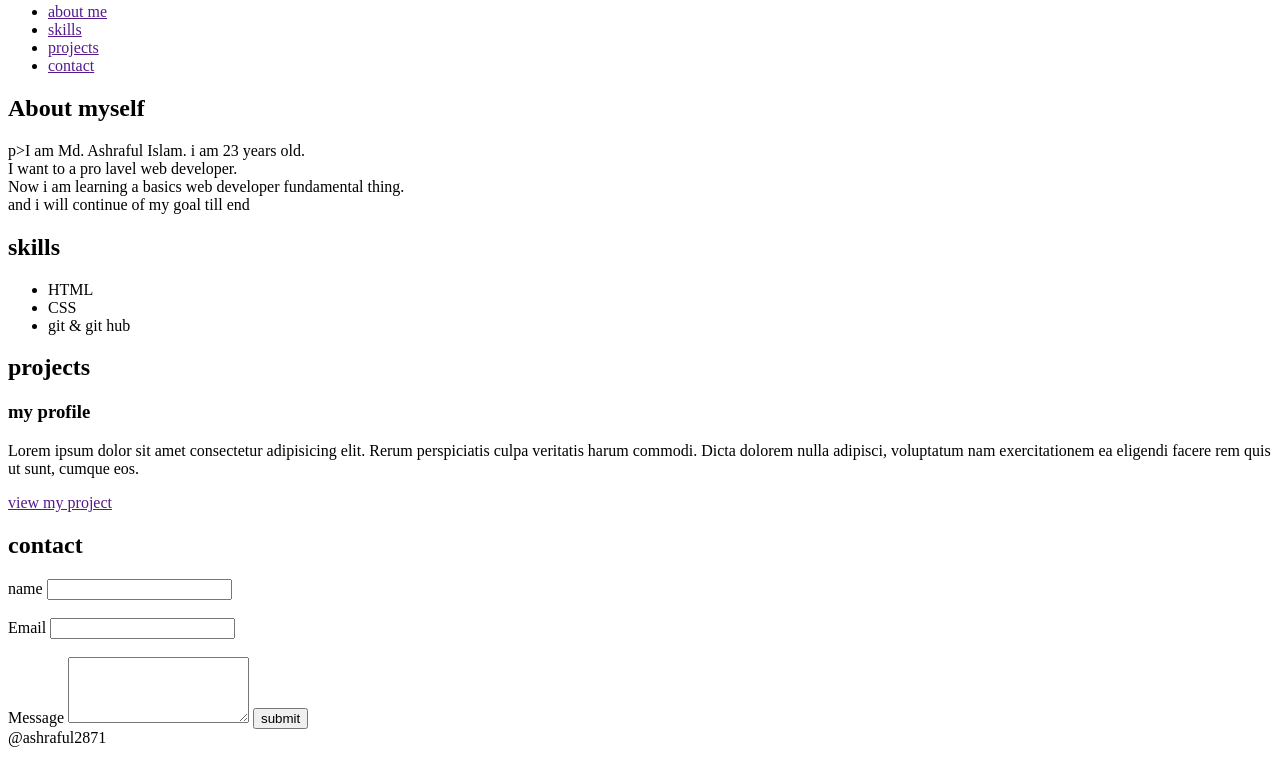
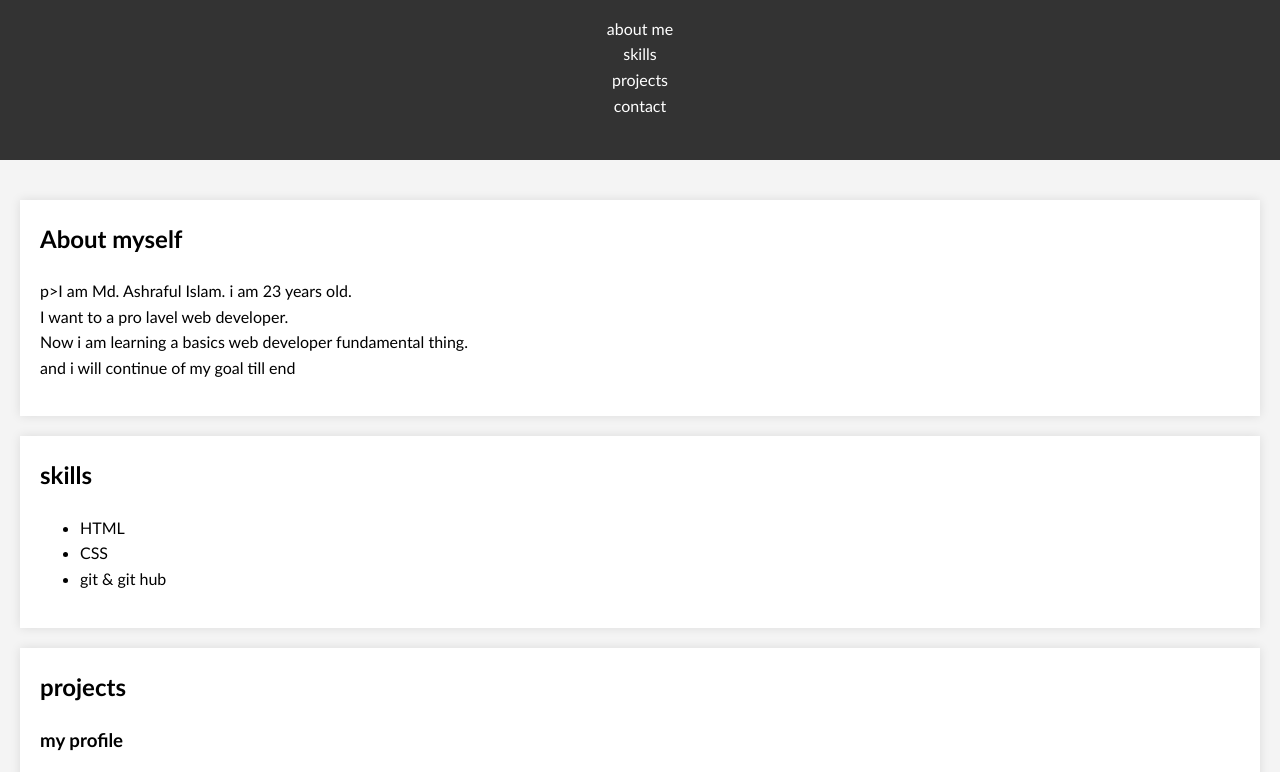
Before and after one commit to ashraful2871/my-portfolio, a plain HTML site: page index.html in a window 1280 px wide. Shown: the part 77-849 px from the top of the page. Drawn offline with Linux system fonts and the light colour scheme.

Commit message:
add more styles

```diff
--- a/index.html
+++ b/index.html
@@ -4,6 +4,7 @@
     <meta charset="UTF-8">
     <meta name="viewport" content="width=device-width, initial-scale=1.0">
     <title>my portfolio</title>
+    <link rel="stylesheet" href="styles.css">
 </head>
 <body>
     <header>
@@ -33,9 +34,9 @@
                 <li>git & git hub</li>
             </ul>
         </section>
-        <section>
+        <section id="projects">
             <h2>projects</h2>
-            <div>
+            <div class="projects">
                 <h3>my profile</h3>
                 <p>Lorem ipsum dolor sit amet consectetur adipisicing elit. Rerum perspiciatis culpa veritatis harum commodi. Dicta dolorem nulla adipisci, voluptatum nam exercitationem ea eligendi facere rem quis ut sunt, cumque eos.</p>
                 <a href="">view my project</a>
@@ -45,14 +46,13 @@
             <h2>contact</h2>
             <form>
                 <label for="name">name</label>
-                <input type="text" name="" id=""><br><br>
-
+                <input type="text" name="" id="">
                 <label for="email">Email</label>
-                <input type="email" name="" id=""><br><br>
+                <input type="email" name="" id="">
 
                 <label for="message">Message</label>
                 <textarea name="message" rows="4"></textarea>
-
+                <br>
                 <button type="submit">submit</button>
 
             </form>
--- a/styles.css
+++ b/styles.css
@@ -0,0 +1,56 @@
+body{
+    font-family:'Gill Sans', 'Gill Sans MT', Calibri, 'Trebuchet MS', sans-serif;
+    margin: 0px;
+    padding: 0;
+    line-height: 1.6;
+    background-color: #f4f4f4;
+}
+header{
+    background-color: #333;
+    color: #fff;
+    padding: 1em 0;
+    text-align: center;
+}
+header h1{
+    margin: 0;
+}
+nav ul{
+    display: inline;
+    margin: 0 10px;
+}
+nav ul li a{
+    color: #fff;
+    text-decoration: none;
+}
+main{
+    padding: 20px;
+}
+section{
+    margin: 20px 0;
+    padding: 20px;
+    background: #fff;
+    box-shadow: 0 0 10px rgba(0,0,0,0.1);
+}
+section h2{
+    margin-top: 0px;
+}
+#projects .projects{
+    margin: 20px 0;
+}
+form label{
+    display: block;
+    margin-top: 10px;
+
+}
+form button{
+    margin-top: 10px;
+    padding: 10px 20px;
+    background: #333;
+    color:#fff;
+    border: none;
+    border-radius: 5px;
+    cursor: pointer;
+}
+form button:hover{
+    background: #064d50;
+}
```
